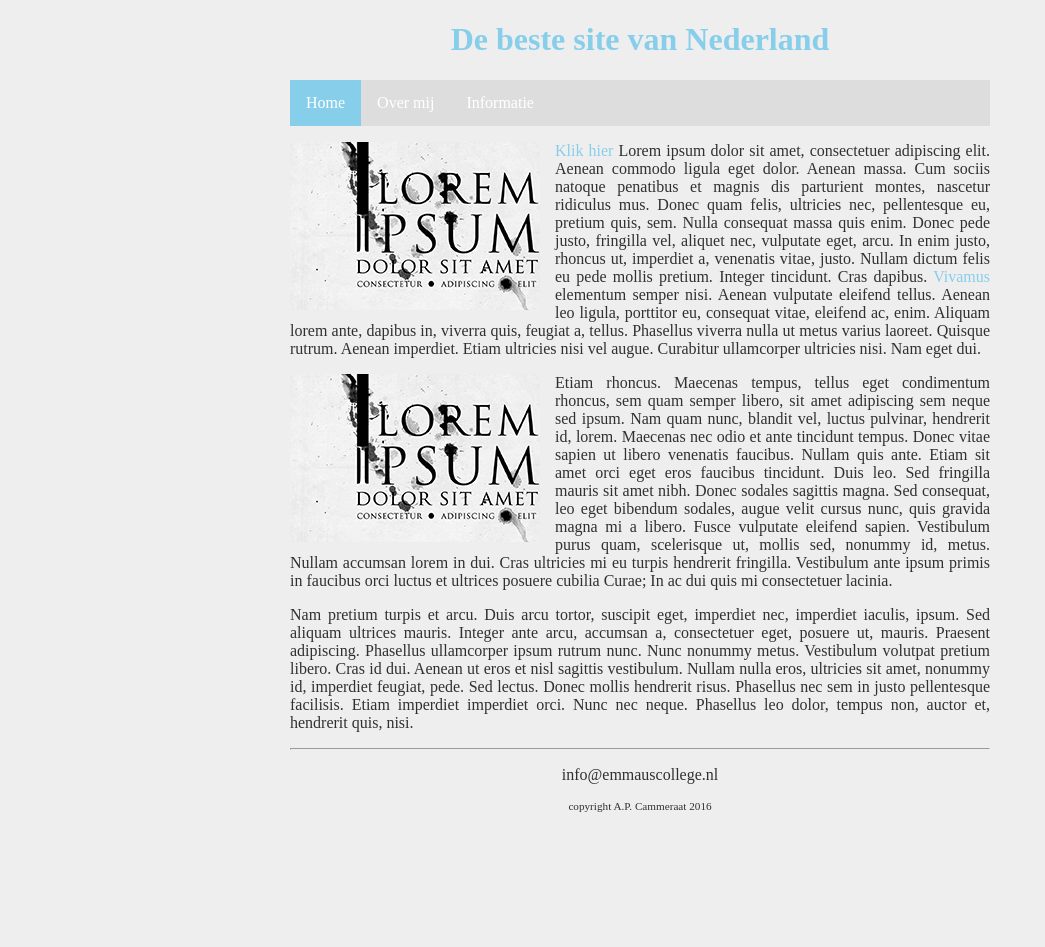
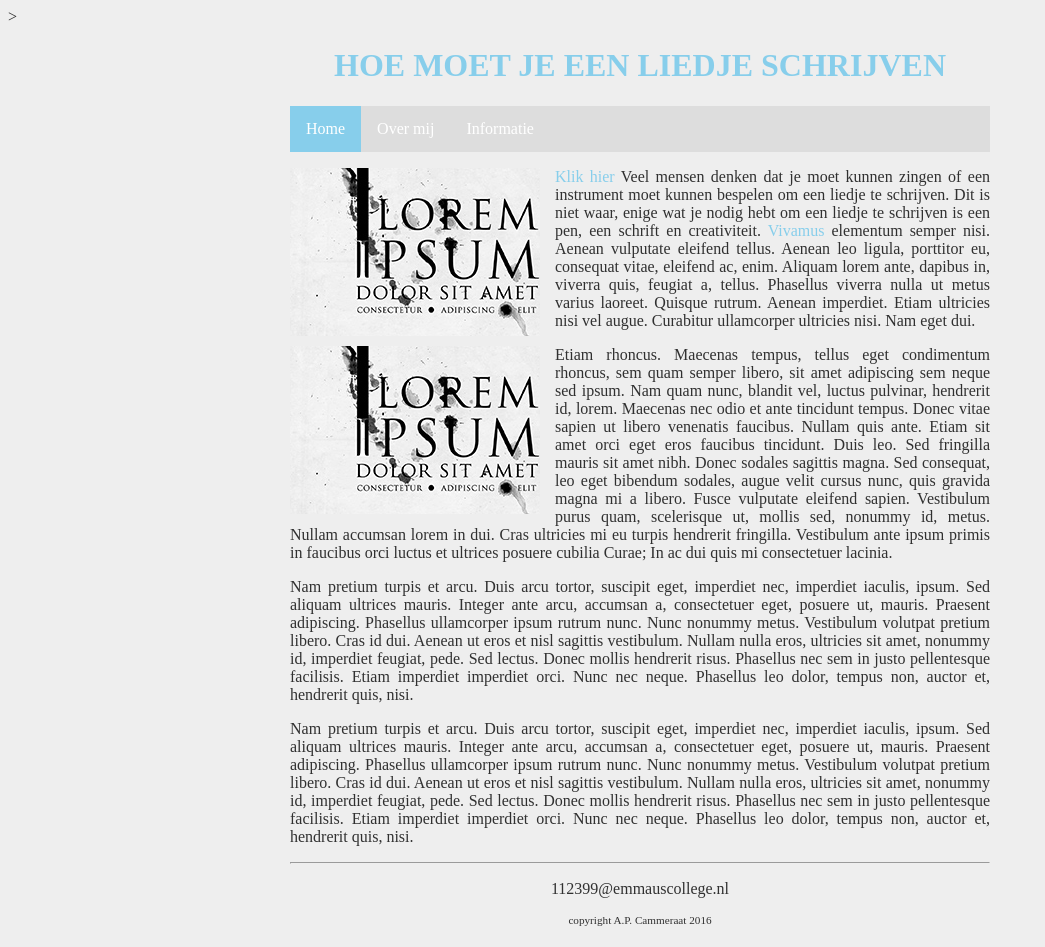
Before and after one commit to emmaus-4h/website-eliakimk, a plain HTML site: page index.html in a window 1280 px wide. Shown: the whole page, without its empty margins (0-1045 px from the left). Before the commit the page ends 833 px from the top, so only its background shows below. Drawn offline with Linux system fonts and the light colour scheme.

Commit message:
Update index.html

```diff
--- a/index.html
+++ b/index.html
@@ -1,16 +1,15 @@
-<!DOCTYPE html>
-
 <html>
 
-    <head>
+<head<!DOCTYPE html>
+	>
 	<link rel="stylesheet" href="style.css">
-        <title>Dit is een eenvoudige website</title>
+	<title> ELIAKIM IS DE BESTE </title>
 	</head>
 
 	<body>
 		<main>
 			<header>
-                <h1 id="hoofdtitel" class="belangrijk">De beste site van Nederland</h1>
+				<h1 id="hoofdtitel" class="belangrijk">HOE MOET JE EEN LIEDJE SCHRIJVEN</h1>
 			</header>
 
 			<nav>
@@ -23,14 +22,15 @@
 
 			<article>
 				<p><img class="zweefLinks" src="afbeeldingen/loremipsum.jpg">
-                <a href="http://nu.nl">Klik hier</a> Lorem ipsum dolor sit amet, consectetuer adipiscing elit. Aenean commodo ligula eget dolor. Aenean massa. Cum sociis natoque penatibus et magnis dis parturient montes, nascetur ridiculus mus. Donec quam felis, ultricies nec, pellentesque eu, pretium quis, sem. Nulla consequat massa quis enim. Donec pede justo, fringilla vel, aliquet nec, vulputate eget, arcu. In enim justo, rhoncus ut, imperdiet a, venenatis vitae, justo. Nullam dictum felis eu pede mollis pretium. Integer tincidunt. Cras dapibus. <a href="http://www.encyclo.nl/begrip/dum%20vivimus%20vivamus">Vivamus</a> elementum semper nisi. Aenean vulputate eleifend tellus. Aenean leo ligula, porttitor eu, consequat vitae, eleifend ac, enim. Aliquam lorem ante, dapibus in, viverra quis, feugiat a, tellus. Phasellus viverra nulla ut metus varius laoreet. Quisque rutrum. Aenean imperdiet. Etiam ultricies nisi vel augue. Curabitur ullamcorper ultricies nisi. Nam eget dui.</p>
+                <a href="http://nu.nl">Klik hier</a> Veel mensen denken dat je moet kunnen zingen of een instrument moet kunnen bespelen om een liedje te schrijven. Dit is niet waar, enige wat je nodig hebt om een liedje te schrijven is een pen, een schrift en creativiteit.    <a href="http://www.encyclo.nl/begrip/dum%20vivimus%20vivamus">Vivamus</a> elementum semper nisi. Aenean vulputate eleifend tellus. Aenean leo ligula, porttitor eu, consequat vitae, eleifend ac, enim. Aliquam lorem ante, dapibus in, viverra quis, feugiat a, tellus. Phasellus viverra nulla ut metus varius laoreet. Quisque rutrum. Aenean imperdiet. Etiam ultricies nisi vel augue. Curabitur ullamcorper ultricies nisi. Nam eget dui.</p>
                 <p><img class="zweefLinks" src="afbeeldingen/loremipsum.jpg">Etiam rhoncus. Maecenas tempus, tellus eget condimentum rhoncus, sem quam semper libero, sit amet adipiscing sem neque sed ipsum. Nam quam nunc, blandit vel, luctus pulvinar, hendrerit id, lorem. Maecenas nec odio et ante tincidunt tempus. Donec vitae sapien ut libero venenatis faucibus. Nullam quis ante. Etiam sit amet orci eget eros faucibus tincidunt. Duis leo. Sed fringilla mauris sit amet nibh. Donec sodales sagittis magna. Sed consequat, leo eget bibendum sodales, augue velit cursus nunc, quis gravida magna mi a libero. Fusce vulputate eleifend sapien. Vestibulum purus quam, scelerisque ut, mollis sed, nonummy id, metus. Nullam accumsan lorem in dui. Cras ultricies mi eu turpis hendrerit fringilla. Vestibulum ante ipsum primis in faucibus orci luctus et ultrices posuere cubilia Curae; In ac dui quis mi consectetuer lacinia.</p>
+                <p>Nam pretium turpis et arcu. Duis arcu tortor, suscipit eget, imperdiet nec, imperdiet iaculis, ipsum. Sed aliquam ultrices mauris. Integer ante arcu, accumsan a, consectetuer eget, posuere ut, mauris. Praesent adipiscing. Phasellus ullamcorper ipsum rutrum nunc. Nunc nonummy metus. Vestibulum volutpat pretium libero. Cras id dui. Aenean ut eros et nisl sagittis vestibulum. Nullam nulla eros, ultricies sit amet, nonummy id, imperdiet feugiat, pede. Sed lectus. Donec mollis hendrerit risus. Phasellus nec sem in justo pellentesque facilisis. Etiam imperdiet imperdiet orci. Nunc nec neque. Phasellus leo dolor, tempus non, auctor et, hendrerit quis, nisi.</p>
                     <p>Nam pretium turpis et arcu. Duis arcu tortor, suscipit eget, imperdiet nec, imperdiet iaculis, ipsum. Sed aliquam ultrices mauris. Integer ante arcu, accumsan a, consectetuer eget, posuere ut, mauris. Praesent adipiscing. Phasellus ullamcorper ipsum rutrum nunc. Nunc nonummy metus. Vestibulum volutpat pretium libero. Cras id dui. Aenean ut eros et nisl sagittis vestibulum. Nullam nulla eros, ultricies sit amet, nonummy id, imperdiet feugiat, pede. Sed lectus. Donec mollis hendrerit risus. Phasellus nec sem in justo pellentesque facilisis. Etiam imperdiet imperdiet orci. Nunc nec neque. Phasellus leo dolor, tempus non, auctor et, hendrerit quis, nisi.</p>
             </article>
 
             <footer>
                 <hr/>
-                <p>info@emmauscollege.nl</p>
+                <p>112399@emmauscollege.nl</p>
                 <p class="smalltext">copyright A.P. Cammeraat 2016</p>
             </footer>
 
```
Lines whose indentation alone changed are shown as unchanged.
